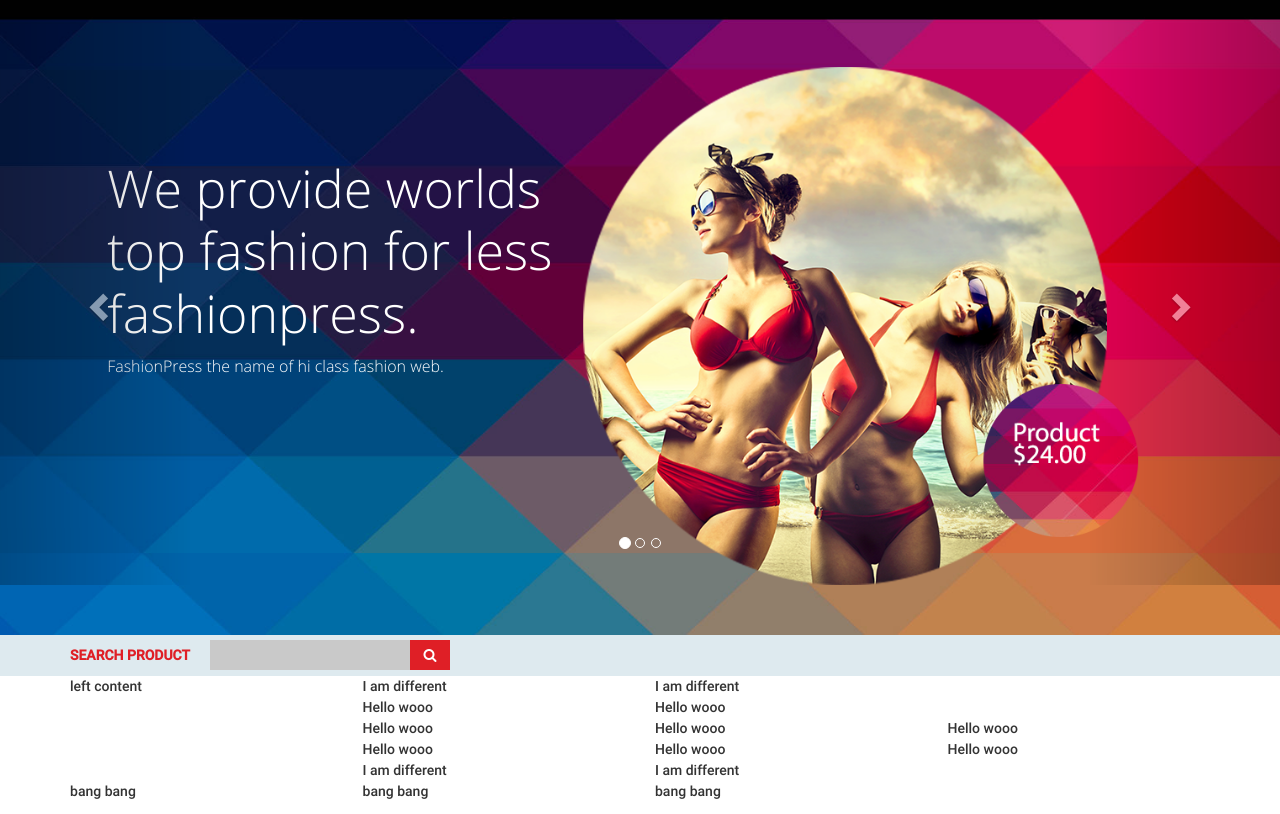
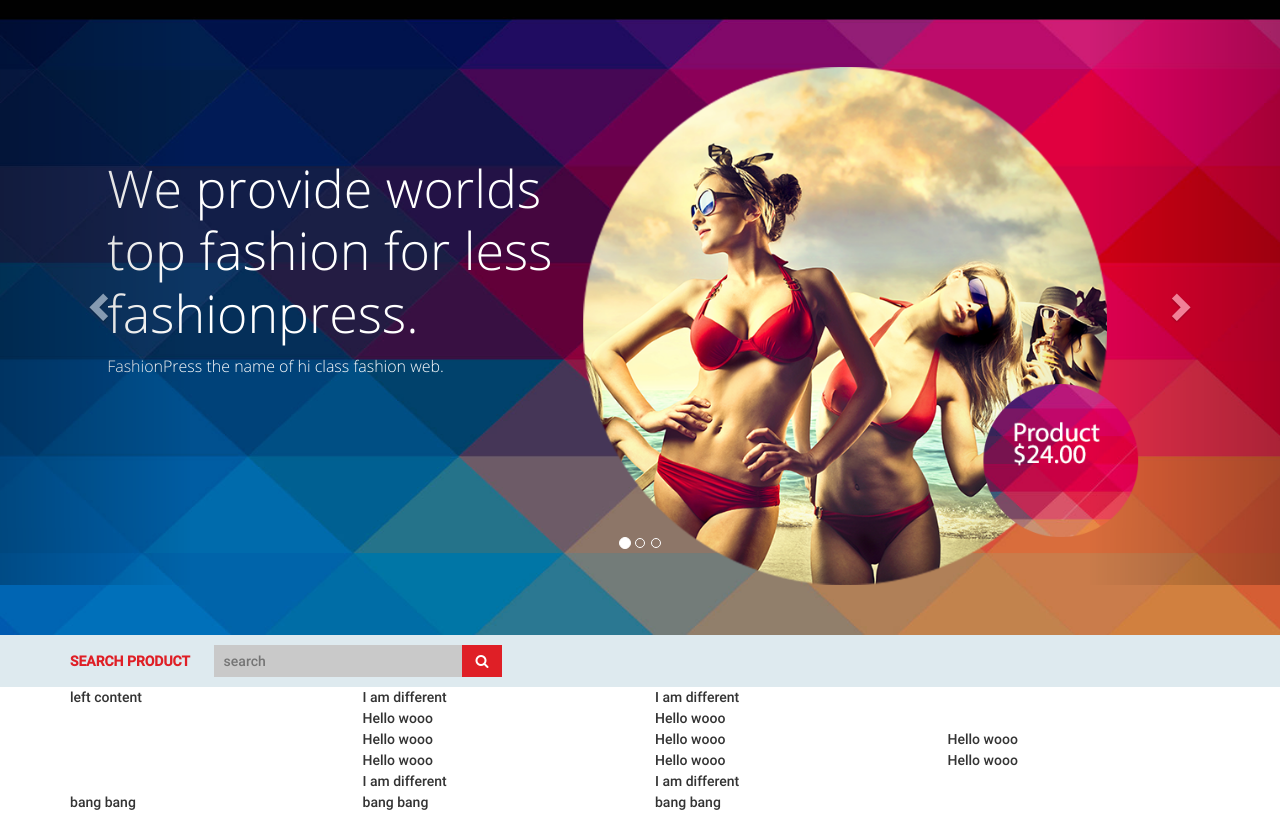
Before and after one commit to uzzol101/fashion_press, a website: page development/index.html in a window 1280 px wide. Shown: the part 123-937 px from the top of the page. Drawn offline with Linux system fonts and the light colour scheme.

Commit message:
search area completed

```diff
--- a/development/index.html
+++ b/development/index.html
@@ -140,11 +140,19 @@
         <div id="search-area">
 
                <div class="container">
+                   <form action=""  role="form">
 
-                      <col-xs-12>
-                           <label for="">Search Product</label><input type="text"><span><i class="fa fa-search"></i></span>
-                      </col-xs-12>
 
+                       <div class="form-group">
+                           <label for="">SEARCH PRODUCT</label>
+                           <input type="text"  id="" placeholder="search">
+                           <button type="submit" ><i class="fa fa-search"></i></button>
+                       </div>
+
+
+
+
+                   </form>
                </div>
 
         </div>
--- a/development/style.scss
+++ b/development/style.scss
@@ -186,41 +186,48 @@
 // search area
 #search-area{
     background: #deeaef;
-    padding: 5px 0;
+    padding: 10px 0;
 
-
-    input,span,label{
-        display: block;
+    label{
+        color: #df1f26;
+       margin-right: 20px;
+    }
+   .form-group{
+    margin: 0;
+   }
+    input{
+        background: #c9c9c9;
+        width: 250px;
+        border: none;
+        height: 32px;
+        padding-left: 10px;
+        color: #df1f26;
 
     }
-    label{
-        float: left;
-        margin-top: 5px;
-        margin-right: 20px;
-        color: #df1f26;
-        text-transform: uppercase;
-    }
-    input{
-        background: #c9c9c9;
-        width: 200px;
-        border: none;
-        height: 30px;
-        float: left;
-
-    }
-    span{
+    button{
         background: #df1f26;
         width: 40px;
-        height: 30px;
-        float: left;
+        height: 32px;
+        border: none;
         text-align: center;
         line-height: 30px;
         color: #fff;
+        margin-left: -5px;
     }
+
 }
 
 
-@media (max-width: 479px) {}
+@media (max-width: 479px) {
+    #search-area{
+        text-align: center;
+
+        label{
+            display: block;
+
+        }
+    }
+}
 
 @media (max-width: 767px) {
    .sign-in{
```
Also changed, not shown: development/css/style.css.
